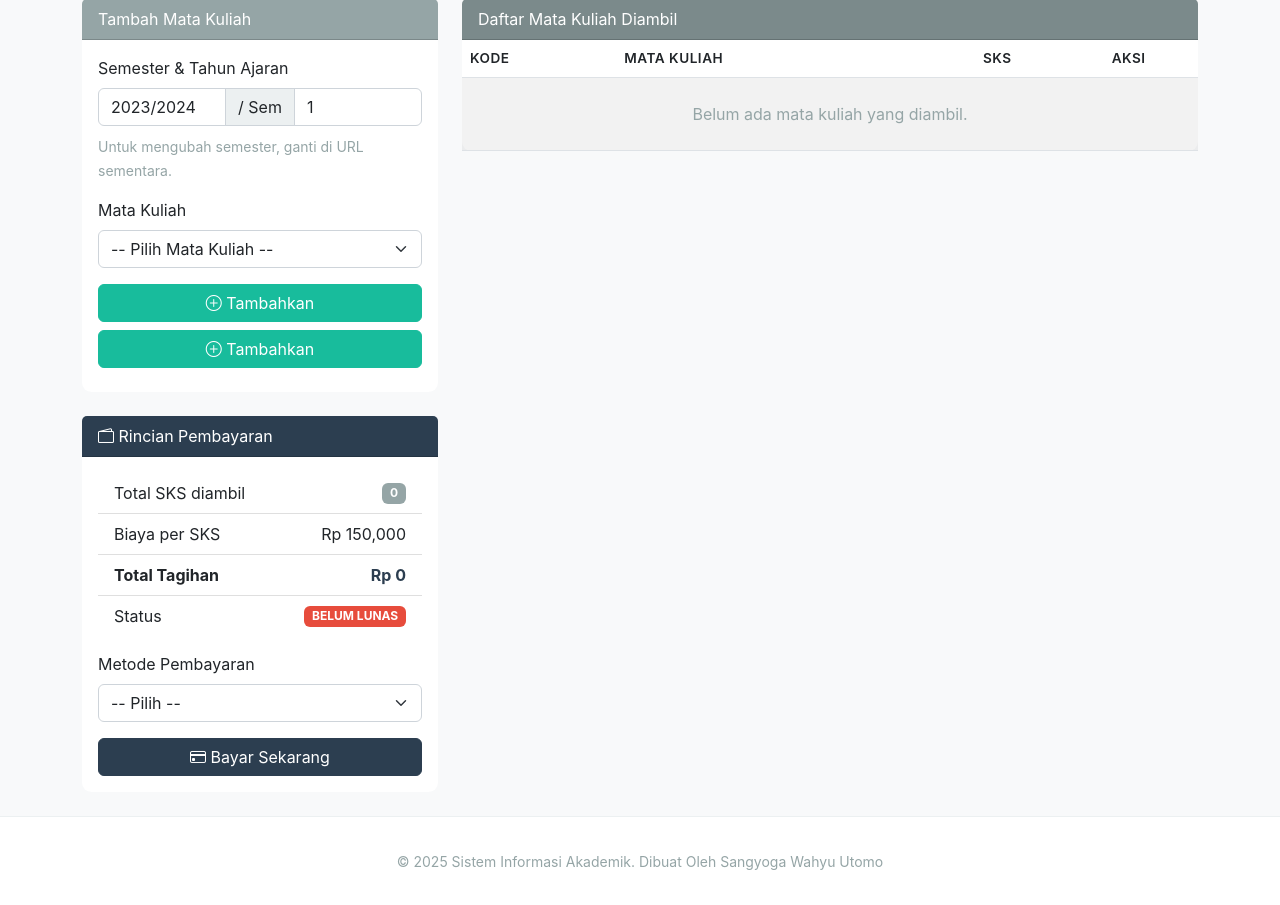
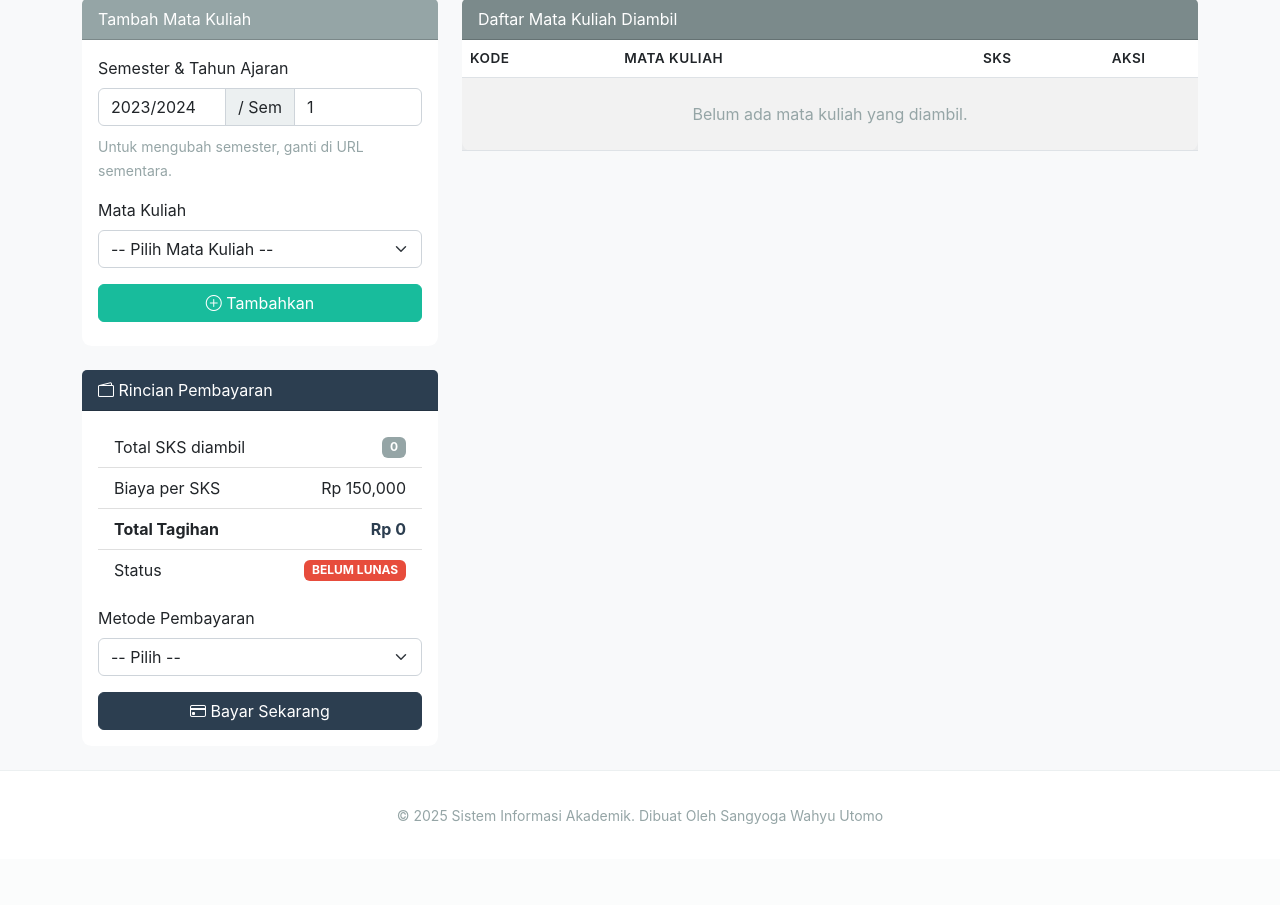
Before and after one commit to sangyoga28/akademik_web, a Flask app: page /krs/manage/Sample in a window 1280 px wide. Shown: the part 305-1210 px from the top of the page. After the commit the page ends 1129 px from the top, so only its background shows below. Run offline with Flask 3, Linux system fonts and the light colour scheme; the visitor is signed in with stand-in values (Sample User, id 1); tables that the repository leaves empty hold one stand-in row (values such as "Sample post"); some libraries are stand-ins or nearby versions.

Commit message:
Cleanup KRS UI: Use only one 'Tambahkan' button

```diff
--- a/templates/krs_manage.html
+++ b/templates/krs_manage.html
@@ -103,12 +103,6 @@
                         <small class="text-danger">KRS terkunci karena sudah lunas.</small>
                         {% endif %}
                     </div>
-
-                    <button type="submit" class="btn btn-success w-100 mb-2" {% if total_sks>= 24 or (status_pembayaran
-                        and
-                        status_pembayaran['status'] == 'Lunas') %}disabled{% endif %}>
-                        <i class="bi bi-plus-circle"></i> Tambahkan
-                    </button>
 
                     <button type="submit" class="btn btn-success w-100 mb-2" {% if total_sks>= 24 or (status_pembayaran
                         and
```
